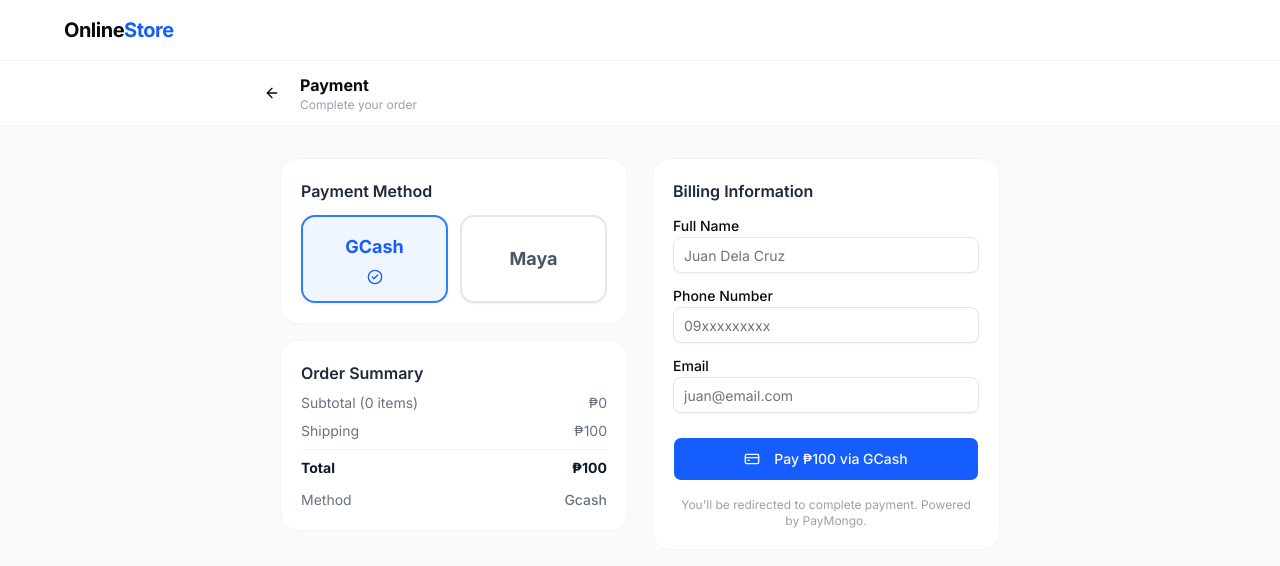
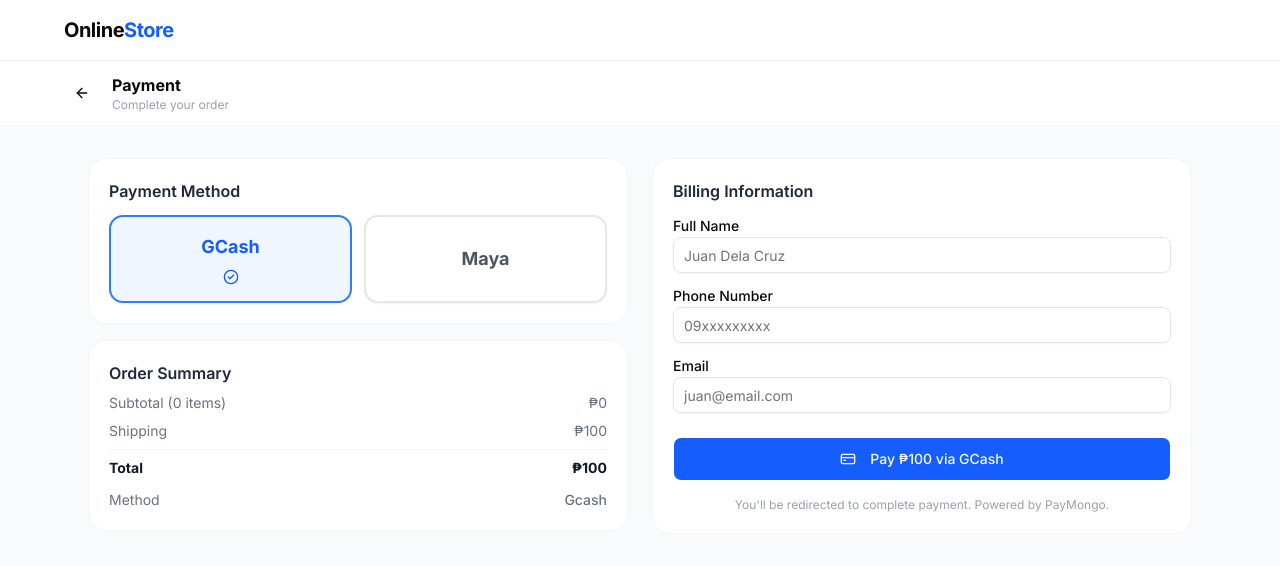
Before and after one commit to nerwinalamas/online-store, a Next.js app: page /payment in a window 1280 px wide. Shown: the top 566 px of the page. Built offline with nearby package versions, Linux system fonts and the light colour scheme.

Commit message:
refactor: use page header and increase width

```diff
--- a/app/(home)/cart/page.tsx
+++ b/app/(home)/cart/page.tsx
@@ -1,15 +1,14 @@
 "use client";
 
-import { useRouter } from "next/navigation";
-import { ArrowLeft } from "lucide-react";
+import Link from "next/link";
 import { Button } from "@/components/ui/button";
 import { useCartStore } from "@/store/cart";
 import CartItems from "./_components/cart-items";
 import OrderSummary from "./_components/order-summary";
 import CartEmpty from "./_components/cart-empty";
+import PageHeader from "@/components/page-header";
 
 export default function CartPage() {
-  const router = useRouter();
   const { items, totalItems } = useCartStore();
 
   if (items.length === 0) {
@@ -17,31 +16,20 @@ export default function CartPage() {
   }
 
   return (
-    <main className="flex-1 bg-gray-50">
-      <div className="bg-white border-b border-gray-100 px-6 py-3">
-        <div className="max-w-3xl mx-auto flex items-center gap-3">
-          <button
-            onClick={() => router.back()}
-            className="p-2 hover:bg-gray-100 rounded-full transition cursor-pointer"
-          >
-            <ArrowLeft className="w-4 h-4" />
-          </button>
-          <div>
-            <h1 className="text-base font-bold">Your Cart</h1>
-            <p className="text-xs text-gray-400">
-              {totalItems()} item{totalItems() !== 1 ? "s" : ""}
-            </p>
-          </div>
-        </div>
-      </div>
-      <section className="max-w-3xl mx-auto px-6 py-8 space-y-4">
+    <main className="min-h-screen bg-gray-50">
+      <PageHeader
+        title="Your Cart"
+        subtitle={`${totalItems()} item${totalItems() !== 1 ? "s" : ""}`}
+        backHref="/"
+      />
+      <section className="max-w-6xl mx-auto px-6 py-8 space-y-4">
         <CartItems />
         <OrderSummary />
         <Button
-          onClick={() => router.push("/payment")}
           className="w-full h-12 text-base bg-blue-600 hover:bg-blue-700 rounded-xl cursor-pointer"
+          asChild
         >
-          Proceed to Payment →
+          <Link href="/payment">Proceed to Payment →</Link>
         </Button>
       </section>
     </main>
--- a/app/(home)/payment/page.tsx
+++ b/app/(home)/payment/page.tsx
@@ -1,17 +1,15 @@
 "use client";
 
 import { useState } from "react";
-import { ArrowLeft } from "lucide-react";
 import { useCartStore } from "@/store/cart";
-import { useRouter } from "next/navigation";
 import PaymentMethods from "./_components/payment-methods";
 import PaymentOrderSummary from "./_components/payment-order-summary";
 import BillingInfo from "./_components/billing-info";
+import PageHeader from "@/components/page-header";
 
 export type PaymentMethod = "gcash" | "maya";
 
 export default function PaymentPage() {
-  const router = useRouter();
   const { items, totalPrice } = useCartStore();
 
   const [selectedMethod, setSelectedMethod] = useState<PaymentMethod>("gcash");
@@ -21,22 +19,13 @@ export default function PaymentPage() {
   const grandTotal = total + shipping;
 
   return (
-    <main className="flex-1 bg-gray-50">
-      <div className="bg-white border-b border-gray-100 px-6 py-3">
-        <div className="max-w-3xl mx-auto flex items-center gap-3">
-          <button
-            onClick={() => router.back()}
-            className="p-2 hover:bg-gray-100 rounded-full transition cursor-pointer"
-          >
-            <ArrowLeft className="w-4 h-4" />
-          </button>
-          <div>
-            <h1 className="text-base font-bold">Payment</h1>
-            <p className="text-xs text-gray-400">Complete your order</p>
-          </div>
-        </div>
-      </div>
-      <section className="max-w-3xl mx-auto px-6 py-8">
+    <main className="min-h-screen bg-gray-50">
+      <PageHeader
+        title="Payment"
+        subtitle="Complete your order"
+        backHref="/cart"
+      />
+      <section className="max-w-6xl mx-auto px-6 py-8">
         <div className="grid grid-cols-1 md:grid-cols-2 gap-6">
           <div className="space-y-4">
             <PaymentMethods
```
